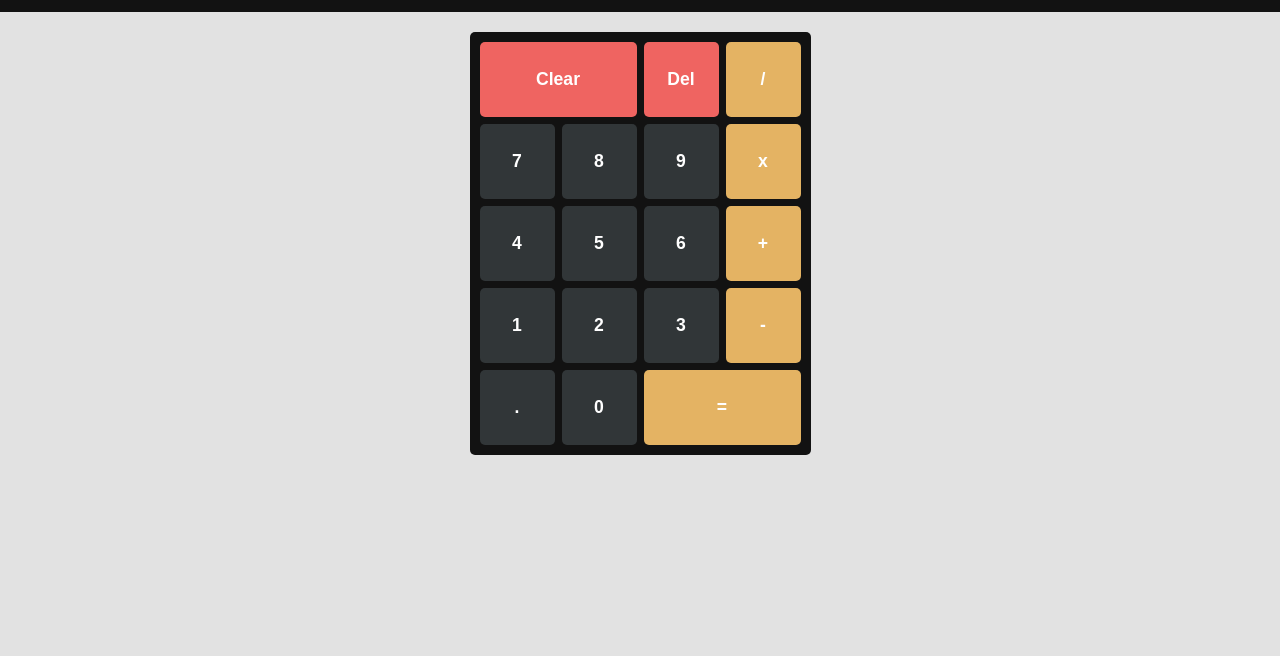
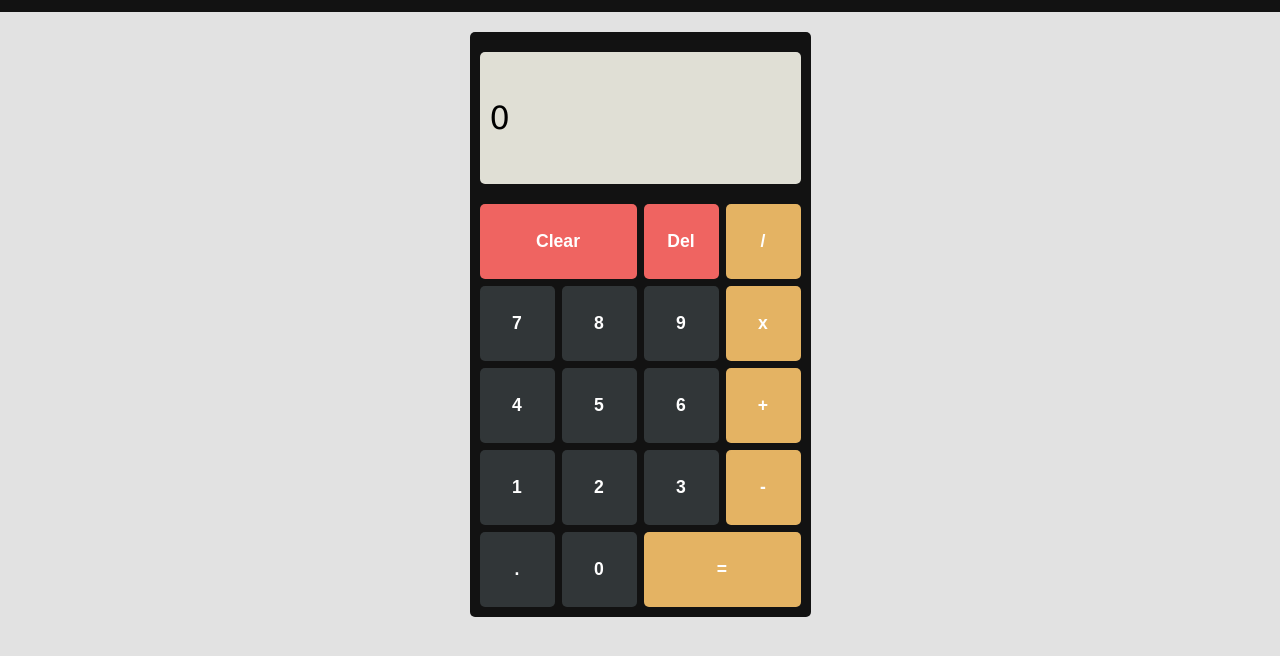
Before and after one commit to mohelalfy/calculator, a plain HTML site: page index.html in a window 1280 px wide. Shown: the part 46-702 px from the top of the page. Drawn offline with Linux system fonts and the light colour scheme.

Commit message:
feat: Style screen
Styles the screen & changes some html for doing a flex box of the
current calculation

```diff
--- a/css/style.css
+++ b/css/style.css
@@ -27,11 +27,37 @@ body {
   border-radius: 5px;
 }
 
+.screen {
+  height: 7em;
+  background-color: #E0DFD5;
+  margin-bottom: 20px;
+  margin-top: 10px;
+  border-radius: 5px;
+  display: flex;
+  flex-direction: column;
+  padding: 10px;
+}
+
+
+
+#past-calculation {
+  color: #363c3e;
+}
+
+.current-calculation-div {
+  display: flex;
+  flex: 1;
+  align-items: center;
+}
+
+#current-calculation {
+  font-size: 2em;
+}
+
 .buttons {
   display: grid;
   grid-template-columns: repeat(4, 75px);
   grid-template-rows: repeat(5, 75px);
-
   gap: 7px;
 }
 
--- a/index.html
+++ b/index.html
@@ -13,7 +13,9 @@
     <div class="container">
       <div class="screen">
         <span id="past-calculation"></span>
-        <span id="current-calculation"></span>
+        <div class="current-calculation-div">
+          <span id="current-calculation">0</span>
+        </div>
       </div>
       <div class="buttons">
         <button class="btn btn-function" id="btn-clear">Clear</button>
```
